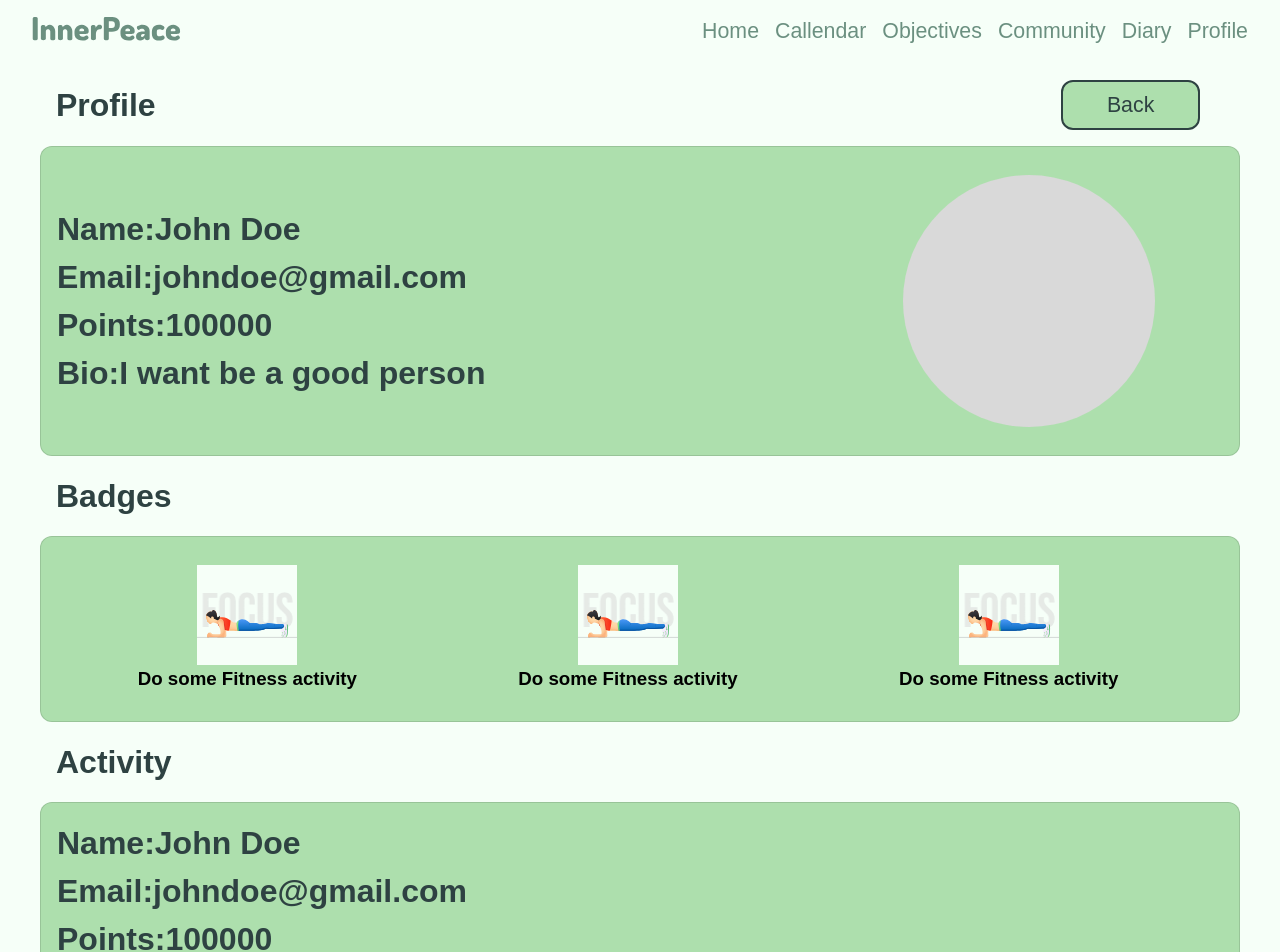
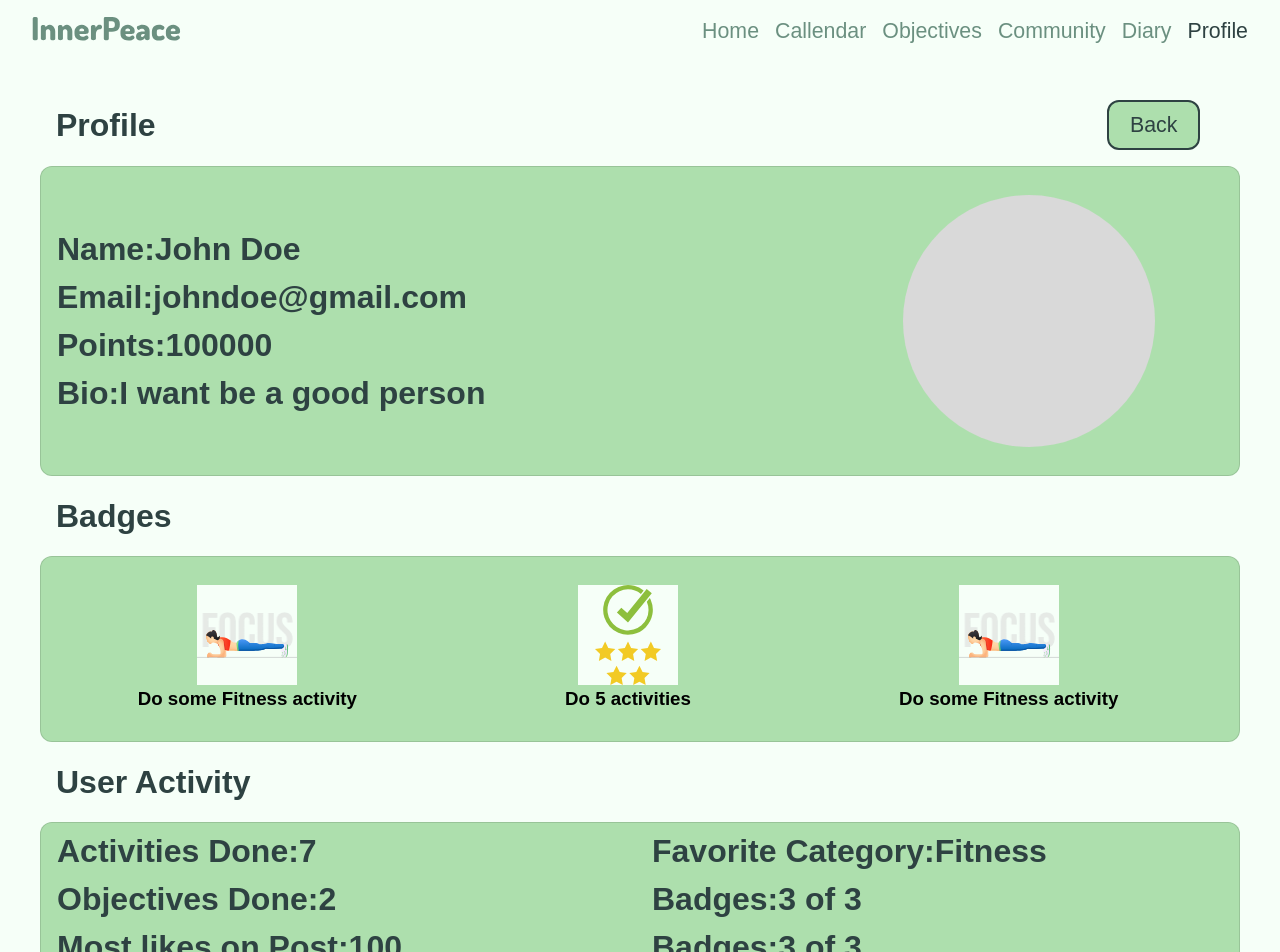
Before and after one commit to jwted/MentalHealthCare, a Vue app in the folder frontend/: page /profile in a window 1280 px wide. Shown: the top 952 px of the page. Built offline with nearby package versions, Linux system fonts and the light colour scheme.

Commit message:
diary and profile pages done

```diff
--- a/frontend/src/components/DiaryComponent.vue
+++ b/frontend/src/components/DiaryComponent.vue
@@ -1,6 +1,27 @@
 <template>
   <v-container>
-    <v-row></v-row>
+    <v-row>
+      <h2>Thoughts</h2>
+      <textarea class="cont bg" v-model="thoughts"></textarea>
+    </v-row>
+  </v-container>
+  <v-container>
+    <v-row>
+      <h2>Feelings</h2>
+      <textarea class="cont bg" v-model="feelings"></textarea>
+    </v-row>
+  </v-container>
+  <v-container>
+    <v-row>
+      <h2>Achievements</h2>
+      <textarea class="cont bg" v-model="achievements"></textarea>
+    </v-row>
+  </v-container>
+  <v-container>
+    <v-row>
+      <h2>Notes</h2>
+      <textarea class="cont bg" v-model="notes"></textarea>
+    </v-row>
   </v-container>
 </template>
 
@@ -8,23 +29,25 @@
 export default {
   data() {
     return {
-      value: "",
-      showTextarea: false,
+      thoughts: "",
+      feelings: "",
+      achievements: "",
+      notes: "",
     };
   },
+
+
 };
 </script>
 
 <style scoped>
-.expandable-input {
-  position: relative;
-}
-
 textarea {
-  display: none;
-  position: absolute;
   width: 100%;
-  height: 100px; /* Ajuste conforme necessário */
-  border: 1px solid #ccc;
+  height: 200px;
+  padding: 12px 20px;
+  box-sizing: border-box;
+  border-radius: 12px;
+  font-size: 20pt;
+  resize: none;
 }
 </style>
--- a/frontend/src/components/Navbar.vue
+++ b/frontend/src/components/Navbar.vue
@@ -1,48 +1,72 @@
 <template>
   <nav v-if="isUserLogged == null">
     <div>
-      <img src="@/assets/logo.svg" alt="">
+      <img src="@/assets/logo.svg" alt="" />
     </div>
     <ul>
       <li>
-        <router-link to="/home">Home</router-link>
+        <router-link to="/home" :class="{ activeLink: $route.path === '/home' }"
+          >Home</router-link
+        >
       </li>
       <li>
-        <router-link to="/callendar">Callendar</router-link>
+        <router-link
+          to="/callendar"
+          :class="{ activeLink: $route.path === '/callendar' }"
+          >Callendar</router-link
+        >
       </li>
       <li>
-        <router-link to="/objectives">Objectives</router-link>
+        <router-link
+          to="/objectives"
+          :class="{ activeLink: $route.path === '/objectives' }"
+          >Objectives</router-link
+        >
       </li>
       <li>
-        <router-link to="/posts">Community</router-link>
+        <router-link
+          to="/posts"
+          :class="{ activeLink: $route.path === '/posts' }"
+          >Community</router-link
+        >
       </li>
       <li>
-        <router-link to="/diary">Diary</router-link>
+        <router-link
+          to="/diary"
+          :class="{ activeLink: $route.path === '/diary' }"
+          >Diary</router-link
+        >
       </li>
       <li>
-        <router-link to="/profile">Profile</router-link>
+        <router-link
+          to="/profile"
+          :class="{ activeLink: $route.path === '/profile' }"
+          >Profile</router-link
+        >
       </li>
     </ul>
   </nav>
 
   <nav v-else>
     <div>
-      <img src="@/assets/logo.svg" alt="">
+      <img src="@/assets/logo.svg" alt="" />
     </div>
     <ul>
       <li>
         <router-link to="/login"><Button :text="'Login'"></Button></router-link>
       </li>
       <li>
-        <router-link to="/register"><Button :text="'Register'"></Button></router-link>
+        <router-link to="/register"
+          ><Button :text="'Register'"></Button
+        ></router-link>
       </li>
     </ul>
   </nav>
 </template>
 
 <script>
-import { userStore } from '@/store/userStore';
-import Button from './Button.vue';
+import { userStore } from "@/store/userStore";
+import Button from "./Button.vue";
 export default {
   components: {
     Button,
@@ -53,7 +77,7 @@ export default {
       isUserLogged: userStore.getLoggedInUser,
     };
   },
-}
+};
 </script>
 
 <style scoped>
@@ -76,15 +100,19 @@ export default {
 
 a {
   text-decoration: none;
-    color: #6B9080;
+  color: #6b9080;
   font-size: 16pt;
 }
 
 a:hover {
-    color: #2E4242;
+  color: #2e4242;
 }
 
-  Button{
-    width:100%
+Button {
+  width: 100%;
+}
+
+.activeLink {
+  color: #2e4242;
 }
 </style>
--- a/frontend/src/components/PostContainer.vue
+++ b/frontend/src/components/PostContainer.vue
@@ -16,12 +16,12 @@
         <h2 class="bg">{{ formatDate(post.createdAt) }}</h2>
       </v-col>
       <v-col class="bg d-flex flex-row">
-        <v-col cols="12" sm="4" class="bg d-flex flex-row">
+        <v-col cols="6" sm="4" class="bg d-flex flex-row">
           <h2 class="bg pa-3">{{ post.likes }}</h2>
           <img src="../assets/heart.svg" alt="Favourite Image" class="bg" />
         </v-col>
-        <v-col cols="12" sm="4" class="bg d-flex flex-row">
-          <h2 class="bg pa-3">{{  }}</h2>
+        <v-col cols="6" sm="4" class="bg d-flex flex-row justify-end">
+          <h2 class="bg pa-3">12</h2>
           <img src="../assets/comment.svg" alt="" class="bg" />
         </v-col>
       </v-col>
--- a/frontend/src/views/CallendarView.vue
+++ b/frontend/src/views/CallendarView.vue
@@ -58,7 +58,4 @@ methods: {
 </script>
 
 <style>
-Button {
-  width: 10%;
-}
 </style>
--- a/frontend/src/views/DiaryView.vue
+++ b/frontend/src/views/DiaryView.vue
@@ -1,6 +1,6 @@
 <template>
   <NavBar></NavBar>
-  <main>
+  <main class="pa-5">
     <v-container>
       <v-row cols="10" class="d-flex align-center justify-space-between">
         <v-col cols="5" class="d-flex justify-start">
@@ -11,11 +11,30 @@
         </v-col>
       </v-row>
     </v-container>
-    <v-container class="cont">
-      <DiaryEntry></DiaryEntry>
-      <DiaryEntry></DiaryEntry>
-      <DiaryEntry></DiaryEntry>
-      <DiaryEntry></DiaryEntry>
+    <v-container class="cont d-flex flex-column justify-center align-center">
+      <v-row class="d-flex justify-center align-center">
+        <!-- Setas esquerda e direita -->
+        <v-col cols="4" class="d-flex align-center justify-start">
+          <button class="arrow">&lt;</button>
+        </v-col>
+        <v-col cols="4" class="d-flex align-center justify-center">
+          <h2>01/01/2023</h2>
+        </v-col>
+        <v-col cols="4" class="d-flex align-center justify-end">
+          <button class="arrow">&gt;</button>
+        </v-col>
+      </v-row>
+      <v-row>
+        <DiaryEntry></DiaryEntry>
+      </v-row>
+      <v-row class="d-flex justify-end">
+        <v-col cols="1">
+          <Button :text="'Edit'" @click="saveDiary" class="save"></Button>
+        </v-col>
+        <v-col cols="1">
+          <Button :text="'Save'" @click="saveDiary" class="save"></Button>
+        </v-col>
+      </v-row>
     </v-container>
   </main>
   <Footer></Footer>
@@ -31,4 +50,19 @@ export default {
 };
 </script>
 
-<style></style>
+<style>
+Button {
+  width: 20%;
+}
+
+.save {
+  width: 100%;
+}
+
+.arrow {
+  background-color: transparent;
+  border: none;
+  cursor: pointer;
+  font-size: 40px;
+}
+</style>
--- a/frontend/src/views/ProfileView.vue
+++ b/frontend/src/views/ProfileView.vue
@@ -1,6 +1,6 @@
 <template>
   <Navbar></Navbar>
-  <main class="d-flex align-center justify-center flex-column">
+  <main class="d-flex align-center justify-center flex-column pa-5">
     <v-container>
       <v-row cols="10" class="d-flex align-center justify-space-between">
         <v-col cols="5" class="d-flex justify-start">
@@ -25,20 +25,16 @@
           <h2 class="bg">johndoe@gmail.com</h2>
         </v-row>
         <v-row class="bg">
-          <h2 class="bg">Points: </h2>
-          <h2 class="bg">
-            100000
-          </h2>
+          <h2 class="bg">Points:</h2>
+          <h2 class="bg">100000</h2>
         </v-row>
         <v-row class="bg">
           <h2 class="bg">Bio:</h2>
-          <h2 class="bg">
-            I want be a good person
-          </h2>
+          <h2 class="bg">I want be a good person</h2>
         </v-row>
       </v-col>
-      <v-col cols="4" class="d-flex align-center justify-center bg" >
-        <img src="../assets/profile.svg" alt="Profile Image" class="bg">
+      <v-col cols="4" class="d-flex align-center justify-center bg">
+        <img src="../assets/profile.svg" alt="Profile Image" class="bg" />
       </v-col>
     </v-container>
     <v-container>
@@ -55,15 +51,20 @@
       <v-col class="bg">
         <v-row class="bg d-flex justify-center align-center">
           <v-col class="bg d-flex flex-column justify-center align-center">
-            <img src="../assets/fitness.svg" alt="" width="100" height="100">
+            <img src="../assets/fitness.svg" alt="" width="100" height="100" />
             <h3 class="bg">Do some Fitness activity</h3>
           </v-col>
           <v-col class="bg d-flex flex-column justify-center align-center">
-            <img src="../assets/fitness.svg" alt="" width="100" height="100">
-            <h3 class="bg">Do some Fitness activity</h3>
+            <img
+              src="../assets/5 activities.svg"
+              alt=""
+              width="100"
+              height="100"
+            />
+            <h3 class="bg">Do 5 activities</h3>
           </v-col>
           <v-col class="bg d-flex flex-column justify-center align-center">
-            <img src="../assets/fitness.svg" alt="" width="100" height="100">
+            <img src="../assets/fitness.svg" alt="" width="100" height="100" />
             <h3 class="bg">Do some Fitness activity</h3>
           </v-col>
         </v-row>
@@ -72,7 +73,7 @@
     <v-container>
       <v-row cols="10" class="d-flex align-center justify-space-between">
         <v-col cols="5" class="d-flex justify-start">
-          <h2>Activity</h2>
+          <h2>User Activity</h2>
         </v-col>
       </v-row>
     </v-container>
@@ -80,28 +81,36 @@
       cols="12"
       class="d-flex align-center justify-space-between bg border"
     >
-      <v-col class="bg">
+      <v-row class="d-flex justify-center align-center">
+        <v-col cols="6" class="bg d-flex flex-column align-center justify-start">
           <v-row class="bg">
-          <h2 class="bg">Name:</h2>
-          <h2 class="bg">John Doe</h2>
+            <h2 class="bg">Activities Done:</h2>
+            <h2 class="bg">7</h2>
           </v-row>
           <v-row class="bg">
-          <h2 class="bg">Email:</h2>
-          <h2 class="bg">johndoe@gmail.com</h2>
+            <h2 class="bg">Objectives Done:</h2>
+            <h2 class="bg">2</h2>
           </v-row>
           <v-row class="bg">
-          <h2 class="bg">Points: </h2>
-          <h2 class="bg">
-            100000
-          </h2>
+            <h2 class="bg">Most likes on Post:</h2>
+            <h2 class="bg">100</h2>
+          </v-row>
+        </v-col>
+        <v-col cols="6" class="bg d-flex flex-column align-center justify-end">
+          <v-row class="bg">
+            <h2 class="bg">Favorite Category:</h2>
+            <h2 class="bg">Fitness</h2>
           </v-row>
           <v-row class="bg">
-          <h2 class="bg">Bio:</h2>
-          <h2 class="bg">
-            afuoahfsahu
-          </h2>
+            <h2 class="bg">Badges:</h2>
+            <h2 class="bg">3 of 3</h2>
+          </v-row>
+          <v-row class="bg">
+            <h2 class="bg">Badges:</h2>
+            <h2 class="bg">3 of 3</h2>
           </v-row>
         </v-col>
+      </v-row>
     </v-container>
   </main>
   <Footer></Footer>
@@ -129,7 +138,7 @@ export default {
   background-color: #addfad;
 }
 
-.btn{
-  width:30%
+.btn {
+  width: 20%;
 }
 </style>
```
Also changed, not shown: frontend/src/assets/5 activities.svg (added). Lines whose indentation alone changed are shown as unchanged.
